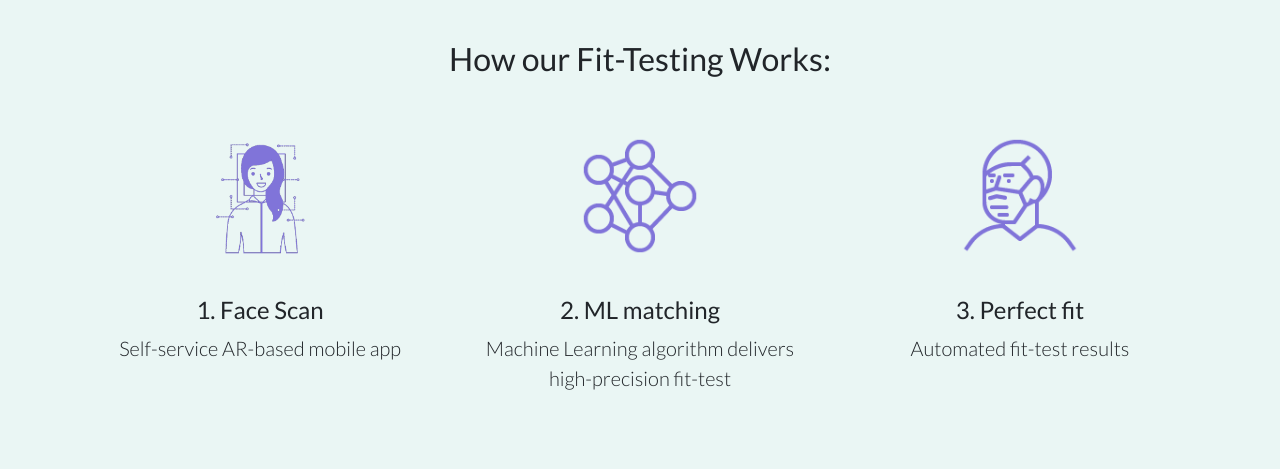
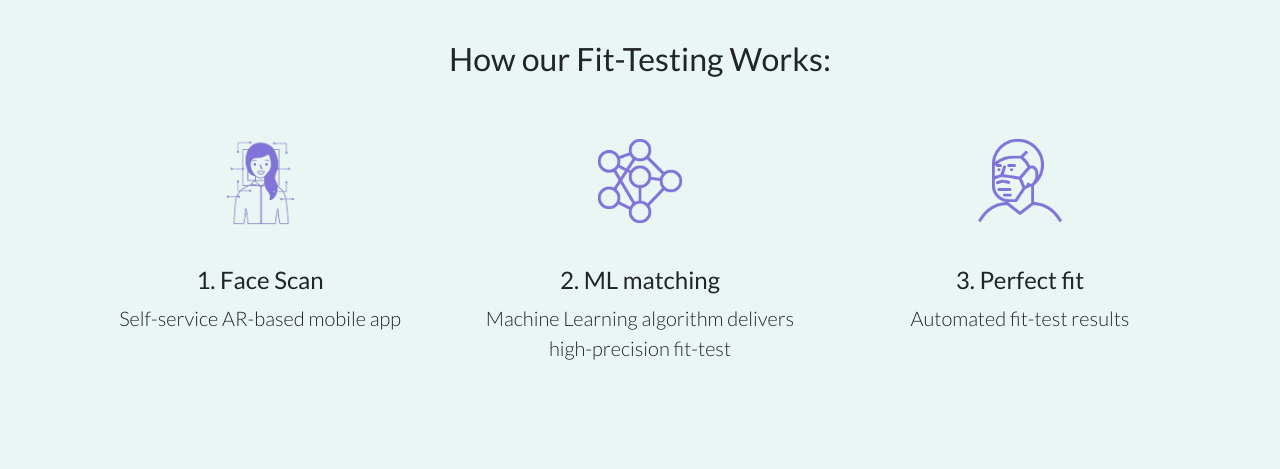
Before and after one commit to peter-novak-m/respite, a website: page index.html in a window 1280 px wide. Shown: the part 880-1349 px from the top of the page. Drawn offline with Linux system fonts and the light colour scheme.

Commit message:
Resize icons and images

```diff
--- a/index.html
+++ b/index.html
@@ -101,7 +101,7 @@
               <img
                 src="img/person_icon_purple.png"
                 alt="person_image"
-                style="height: 120px"
+                style="height: 90px"
               />
               <div class="col-xs-12" style="height: 40px"></div>
               <h4>1. Face Scan</h4>
@@ -113,7 +113,7 @@
               <img
                 src="img/ai_icon_purple.png"
                 alt="ai_image"
-                style="height: 120px"
+                style="height: 90px"
               />
               <div class="col-xs-12" style="height: 40px"></div>
               <h4>2. ML matching</h4>
@@ -127,7 +127,7 @@
               <img
                 src="img/mask_icon_purple.png"
                 alt="mask_image"
-                style="height: 120px"
+                style="height: 90px"
               />
               <div class="col-xs-12" style="height: 40px"></div>
               <h4>3. Perfect fit</h4>
```
Also changed, not shown: img/bg-masthead.jpg, img/bg-masthead_old.jpg (added), img/two_phones.jpg, img/two_phones_old.jpg (added).
